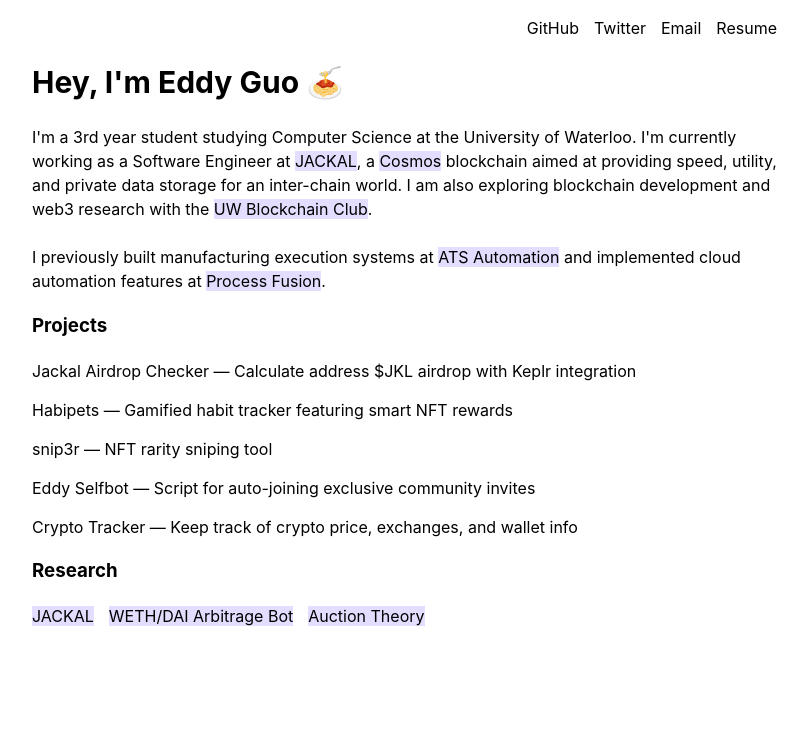
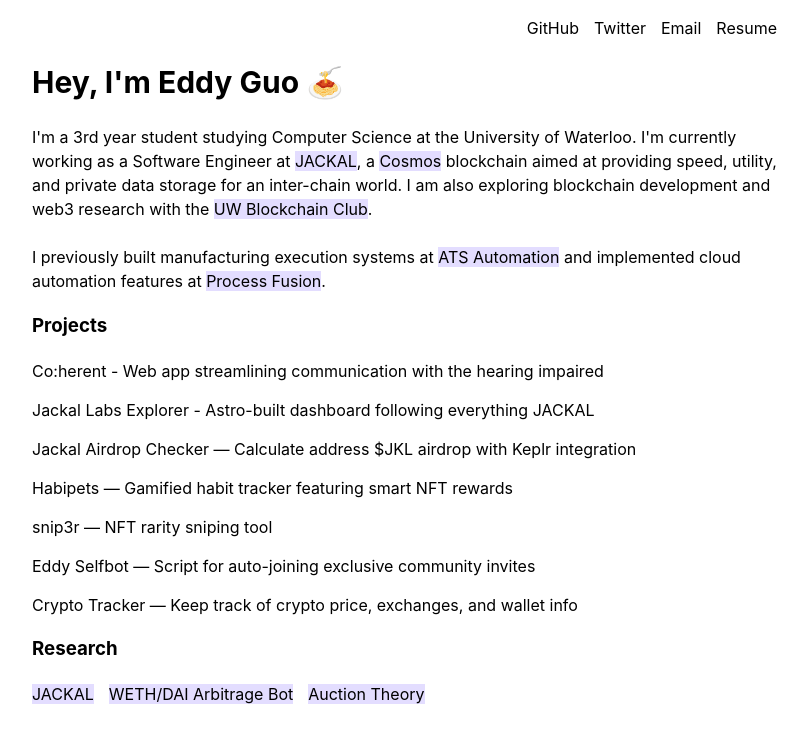
Before and after one commit to eddy-guo/eddyguo-website, a Next.js app: page / in a window 1280 px wide. Shown: the top 742 px of the page, without its empty margins (238-1045 px from the left). Built offline with nearby package versions, Linux system fonts and the light colour scheme.

Commit message:
resume update, add projects

```diff
--- a/pages/index.js
+++ b/pages/index.js
@@ -1,5 +1,5 @@
-import Head from 'next/head'
-import Link from 'next/link'
+import Head from "next/head";
+import Link from "next/link";
 
 export default function Home() {
   return (
@@ -27,8 +27,7 @@
           <a
             href="/Resume_Eddy_Guo.pdf"
             target="_blank"
-            rel="noopener noreferrer"
-          >
+            rel="noopener noreferrer">
             Resume
           </a>
         </li>
@@ -40,27 +39,27 @@
           </h1>
           <p>
             I'm a 3rd year student studying Computer Science at the University
-            of Waterloo. I'm currently working as a Software Engineer at{' '}
+            of Waterloo. I'm currently working as a Software Engineer at{" "}
             <Link href="https://jackaldao.com/">
               <a target="_blank">JACKAL</a>
             </Link>
-            , a{' '}
+            , a{" "}
             <Link href="https://cosmos.network/">
               <a target="_blank">Cosmos</a>
-            </Link>{' '}
+            </Link>{" "}
             blockchain aimed at providing speed, utility, and private data
             storage for an inter-chain world. I am also exploring blockchain
-            development and web3 research with the{' '}
+            development and web3 research with the{" "}
             <Link href="https://twitter.com/uw_blockchain">
               <a target="_blank">UW Blockchain Club</a>
             </Link>
             .
             <br />
-            <br /> I previously built manufacturing execution systems at{' '}
+            <br /> I previously built manufacturing execution systems at{" "}
             <Link href="https://atsautomation.com/">
               <a target="_blank">ATS Automation</a>
-            </Link>{' '}
-            and implemented cloud automation features at{' '}
+            </Link>{" "}
+            and implemented cloud automation features at{" "}
             <Link href="https://www.processfusion.com/">
               <a target="_blank">Process Fusion</a>
             </Link>
@@ -70,6 +69,22 @@
         <div className="projects">
           <h3>Projects</h3>
           <ul id="projects-list">
+            <li>
+              <Link href="https://www.coherentapp.tech/">
+                <a target="_blank">
+                  Co:herent - Web app streamlining communication with the
+                  hearing impaired
+                </a>
+              </Link>
+            </li>
+            <li>
+              <Link href="https://jackallabs-explorer.vercel.app/">
+                <a target="_blank">
+                  Jackal Labs Explorer - Astro-built dashboard following
+                  everything JACKAL
+                </a>
+              </Link>
+            </li>
             <li>
               <Link href="https://airdrop.jackalprotocol.com">
                 <a target="_blank">
@@ -130,5 +145,5 @@
         </div>
       </main>
     </>
-  )
+  );
 }
```
Also changed, not shown: 1 other file (tests, documents, lock files or other folders).
